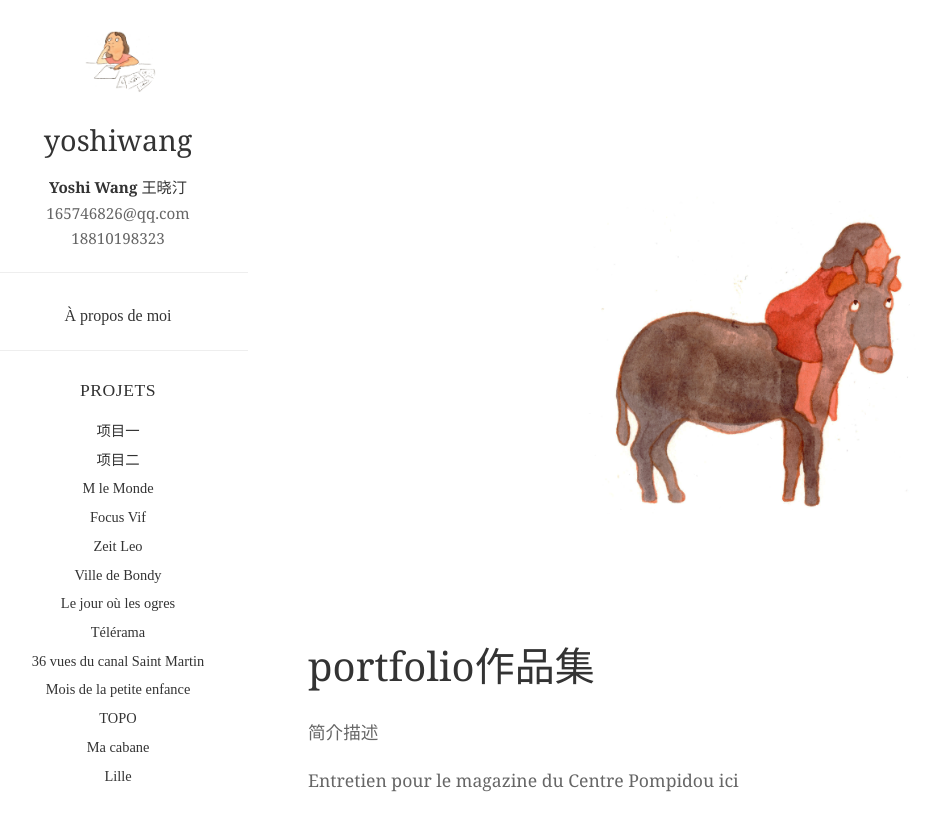
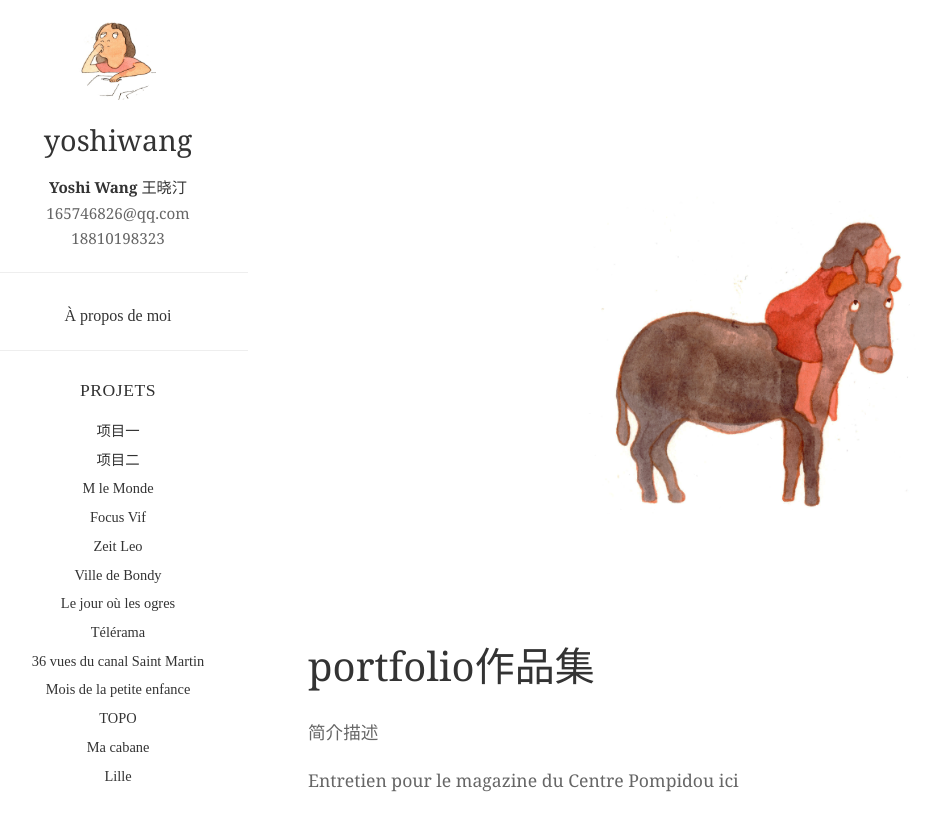
Before and after one commit to youshiwangcom/youshiwangcom.github.io, a React (Vite) app: page / in a window 1280 px wide. Shown: the top 830 px of the page, without its empty margins (32-965 px from the left). Built offline with nearby package versions, Linux system fonts and the light colour scheme.

Commit message:
Update site-config.js

```diff
--- a/src/site-config.js
+++ b/src/site-config.js
@@ -5,7 +5,7 @@ export default{
     "description": "简介描述",
     "interview": "Entretien pour le magazine du Centre Pompidou ici",
     "logo": {
-      "src": "/images/3667.jpg",
+      "src": "/images/36367.jpg",
       "alt": "Logo描述",
       "width": 80,
       "height": 80
```
